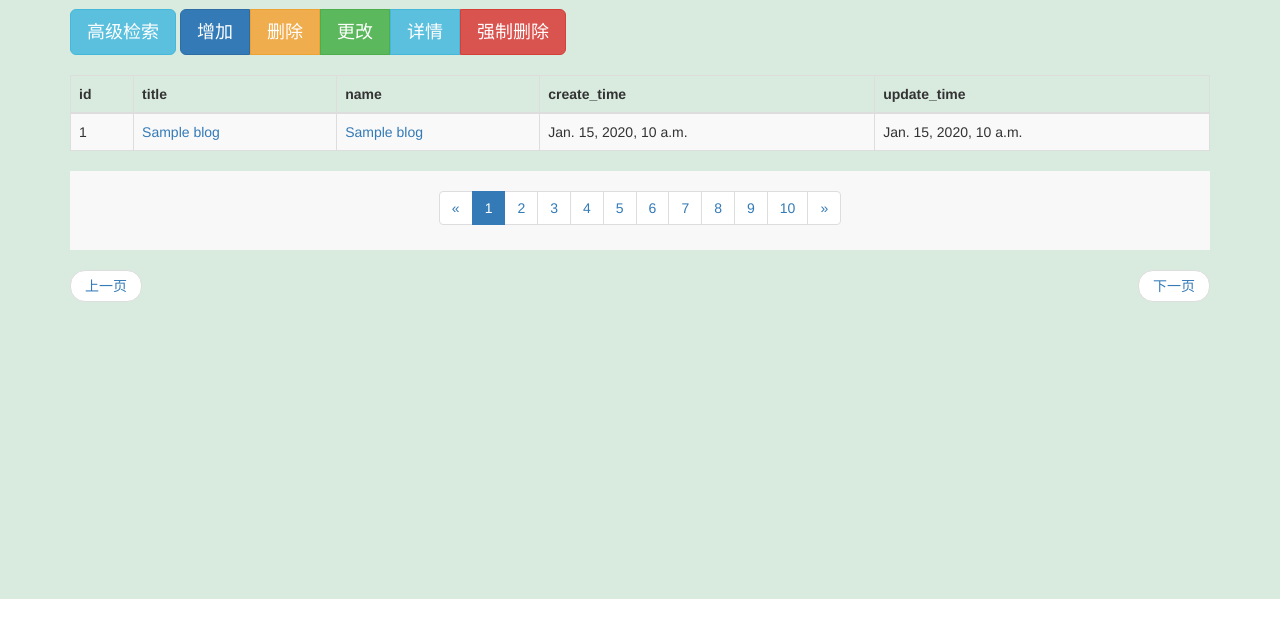
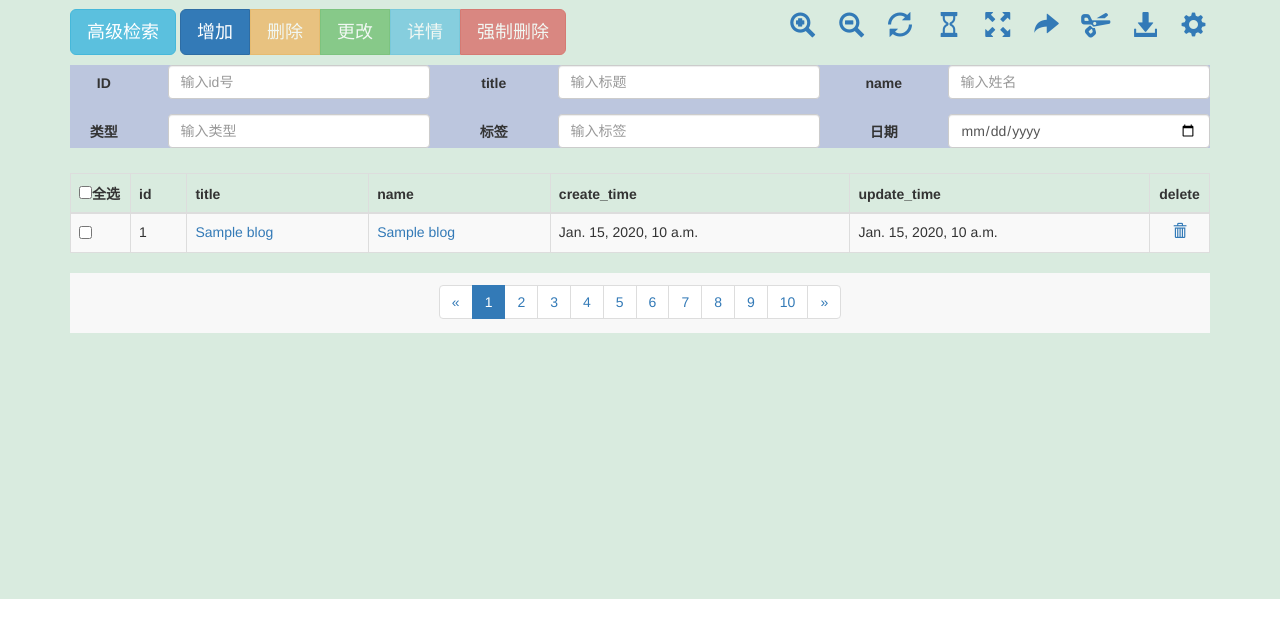
Before and after one commit to doom2020/BlogSystem, a Django app: template templates/index.html in a window 1280 px wide. Shown: the part 51-690 px from the top of the page. Run offline with Django 3.2, Linux system fonts and the light colour scheme; the template is opened without the code that fills it: most values are stand-ins (such as "Sample title", 1, 10 or a date in 2020); data that the repository does not hold is empty; parts of the project's set-up code (start-up, migrations or seed data) failed here and were passed over; some libraries are stand-ins or nearby versions.

Commit message:
高级搜索更能添加html，已经选择栏添加

```diff
--- a/blog/views.py
+++ b/blog/views.py
@@ -31,7 +31,7 @@ def login_decorator(func):
 class Index(View):
     def get(self, request, *args, **kwargs):
         uname = request.session.get("uname", "")
-        blogs = Blog.objects.all()[0:10]
+        blogs = Blog.objects.all()[0:8]
         return render(request, 'index.html', locals())
 
     @login_decorator
--- a/templates/index.html
+++ b/templates/index.html
@@ -67,39 +67,84 @@
                 </div>
                 <div class="btn-group btn-group-lg" role="group">
                     <button type="button" class="btn btn-primary" data-toggle="modal" data-target="#create_blog">增加</button>
-                    <button type="button" class="btn btn-warning">删除</button>
-                    <button type="button" class="btn btn-success">更改</button>
-                    <button type="button" class="btn btn-info">详情</button>
-                    <button type="button" class="btn btn-danger">强制删除</button>
+                    <button type="button" class="btn btn-warning" disabled="disabled">删除</button>
+                    <button type="button" class="btn btn-success" disabled="disabled">更改</button>
+                    <button type="button" class="btn btn-info" disabled="disabled">详情</button>
+                    <button type="button" class="btn btn-danger" disabled="disabled">强制删除</button>
+                </div>
+                <a href="#"><span class="glyphicon glyphicon-zoom-in" style="margin-left: 220px;font-size: 25px"></span></a>
+                <a href="#"><span class="glyphicon glyphicon-zoom-out" style="margin-left: 20px;font-size: 25px"></span></a>
+                <a href="#"><span class="glyphicon glyphicon-refresh" style="margin-left: 20px;font-size: 25px"></span></a>
+                <a href="#"><span class="glyphicon glyphicon-hourglass" style="margin-left: 20px;font-size: 25px"></span></a>
+                <a href="#"><span class="glyphicon glyphicon-fullscreen" style="margin-left: 20px;font-size: 25px"></span></a>
+                <a href="#"><span class="glyphicon glyphicon-share-alt" style="margin-left: 20px;font-size: 25px"></span></a>
+                <a href="#"><span class="glyphicon glyphicon-scissors" style="margin-left: 20px;font-size: 25px"></span></a>
+                <a href="#"><span class="glyphicon glyphicon-download-alt" style="margin-left: 20px;font-size: 25px"></span></a>
+                <a href="#"><span class="glyphicon glyphicon-cog" style="margin-left: 20px;font-size: 25px"></span></a>
+            </div>
+            <div class="container">
+                <div class="form-horizontal" id="height_serach" style="background-color: #BCC6DE">
+                    <div class="form-group">
+                        <label class="col-md-1 text-center" style="margin-top: 8px">ID</label>
+                        <div class="col-md-3">
+                            <input type="text" class="form-control" id="search_id" name="serach_id" placeholder="输入id号">
+                        </div>
+                        <label class="col-md-1 text-center" style="margin-top: 8px">title</label>
+                        <div class="col-md-3">
+                            <input type="text" class="form-control" id="search_title" name="search_title" placeholder="输入标题">
+                        </div>
+                        <label class="col-md-1 text-center" style="margin-top: 8px">name</label>
+                        <div class="col-md-3">
+                            <input type="text" class="form-control" id="search_name" name="search_name" placeholder="输入姓名">
+                        </div>
+                    </div>
+                    <div class="form-group">
+                        <label class="col-md-1 text-center" style="margin-top: 8px">类型</label>
+                        <div class="col-md-3">
+                            <input type="text" class="form-control" id="search_classify" name="search_classify" placeholder="输入类型">
+                        </div>
+                        <label class="col-md-1 text-center" style="margin-top: 8px">标签</label>
+                        <div class="col-md-3">
+                            <input type="text" class="form-control" id="search_label" name="search_label" placeholder="输入标签">
+                        </div>
+                        <label class="col-md-1 text-center" style="margin-top: 8px">日期</label>
+                        <div class="col-md-3">
+                            <input type="date" class="form-control" id="search_data" name="search_data" placeholder="输入日期">
+                        </div>
+                    </div>
                 </div>
             </div>
             <div class="container" role="table" id="show_data">
                 <table class="table table-responsive table-striped table-hover table-bordered">
                     <thead>
                         <tr>
+                            <th width="60px"><input type="checkbox">全选</th>
                             <th>id</th>
                             <th>title</th>
                             <th>name</th>
                             <th>create_time</th>
                             <th>update_time</th>
+                            <th width="60px" class="text-center">delete</th>
                         </tr>
                     </thead>
                     <tbody>
                         {% for blog in blogs %}
                             <tr>
+                                <td><input type="checkbox"></td>
                                 <td>{{ blog.id }}</td>
                                 <td><a href="#">{{ blog.title }}</a></td>
                                 <td><a href="#">{{ blog.name }}</a></td>
                                 <td>{{ blog.create_time }}</td>
                                 <td>{{ blog.update_time }}</td>
+                                <td class="text-center"><a href="#"><span class="glyphicon glyphicon-trash"></span></a></td>
                             </tr>
                         {% endfor %}
                     </tbody>
                 </table>
             </div>
             <div class="container">
-                <nav aria-label="" class="navbar-default" style="text-align: center">
-                    <ul class="pagination">
+                <nav aria-label="" class="navbar-default" style="text-align: center;height: 60px">
+                    <ul class="pagination" style="margin-top: 12px">
                         <li class="">
                             <span aria-hidden="true">&laquo;</span>
                         </li>
@@ -136,12 +181,6 @@
                         <li class="">
                             <span aria-hidden="true">&raquo;</span>
                         </li>
-                    </ul>
-                </nav>
-                <nav aria-label="">
-                    <ul class="pager">
-                        <li class="previous"><a href="#">上一页</a></li>
-                        <li class="next"><a href="#">下一页</a></li>
                     </ul>
                 </nav>
             </div>
```
